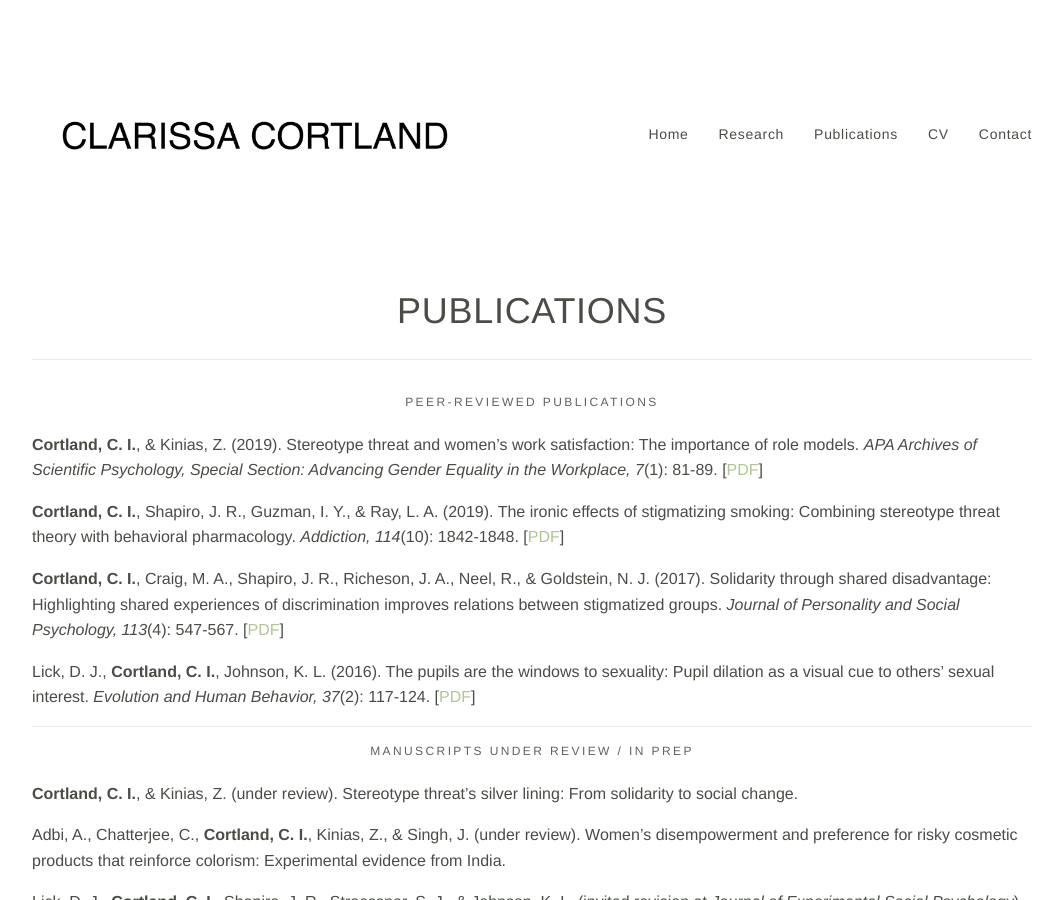
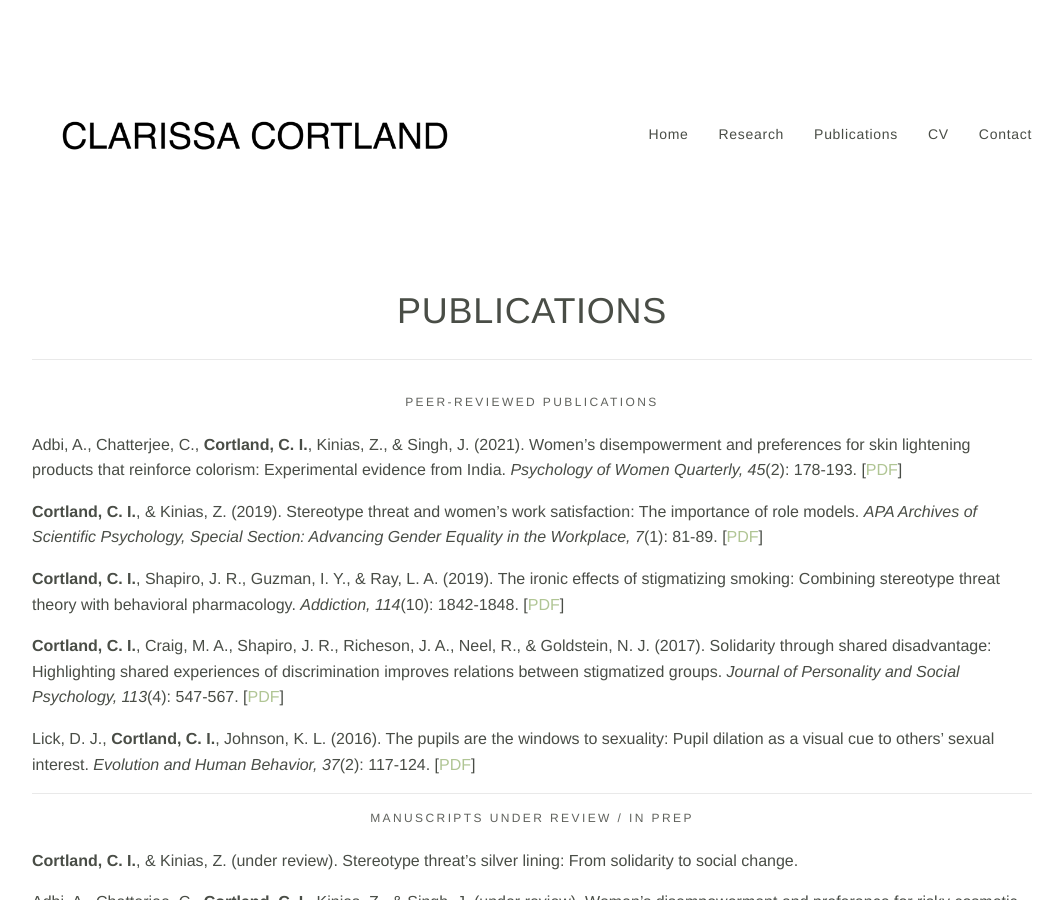
Before and after one commit to clarissacortland/clarissacortland.github.io, a Jekyll site: the page built from pubs.md, in a window 1280 px wide and 900 px high. Shown: the whole window, without its empty margins (108-1171 px from the left). Built offline with Jekyll 4.4.1, drawn with Linux system fonts in a browser that asks for light colours.

Commit message:
Update pubs.md

```diff
--- a/pubs.md
+++ b/pubs.md
@@ -4,6 +4,8 @@ layout: publications
 ---
 
 ### Peer-Reviewed Publications
+
+Adbi, A., Chatterjee, C., **Cortland, C. I.**, Kinias, Z., & Singh, J. (2021). Women's disempowerment and preferences for skin lightening products that reinforce colorism: Experimental evidence from India. _Psychology of Women Quarterly, 45_(2): 178-193. \[[PDF](/files/Adbi_Chatterjee_Cortland_Kinias_Singh_PWQ_2021.pdf)\]
 
 **Cortland, C. I.**, & Kinias, Z. (2019). Stereotype threat and women’s work satisfaction: The importance of role models. _APA Archives of Scientific Psychology, Special Section: Advancing Gender Equality in the Workplace, 7_(1): 81-89. \[[PDF](/files/Cortland-Kinias-2019.pdf)\]
 
```
